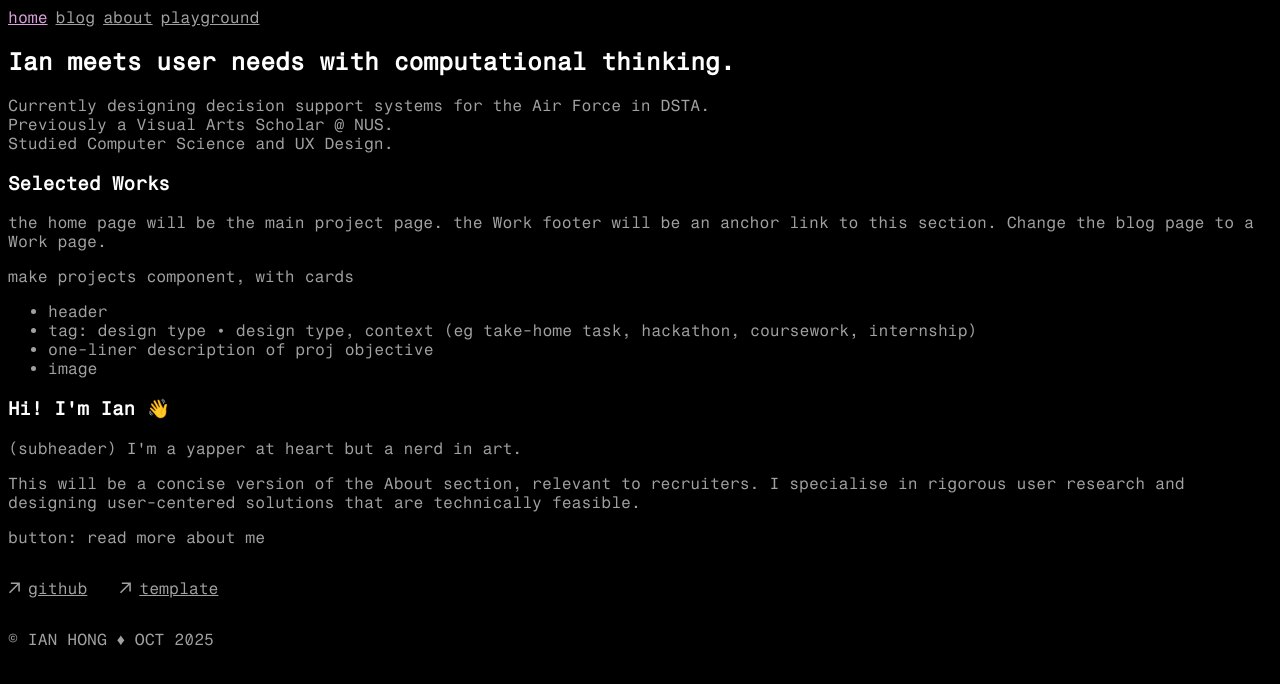
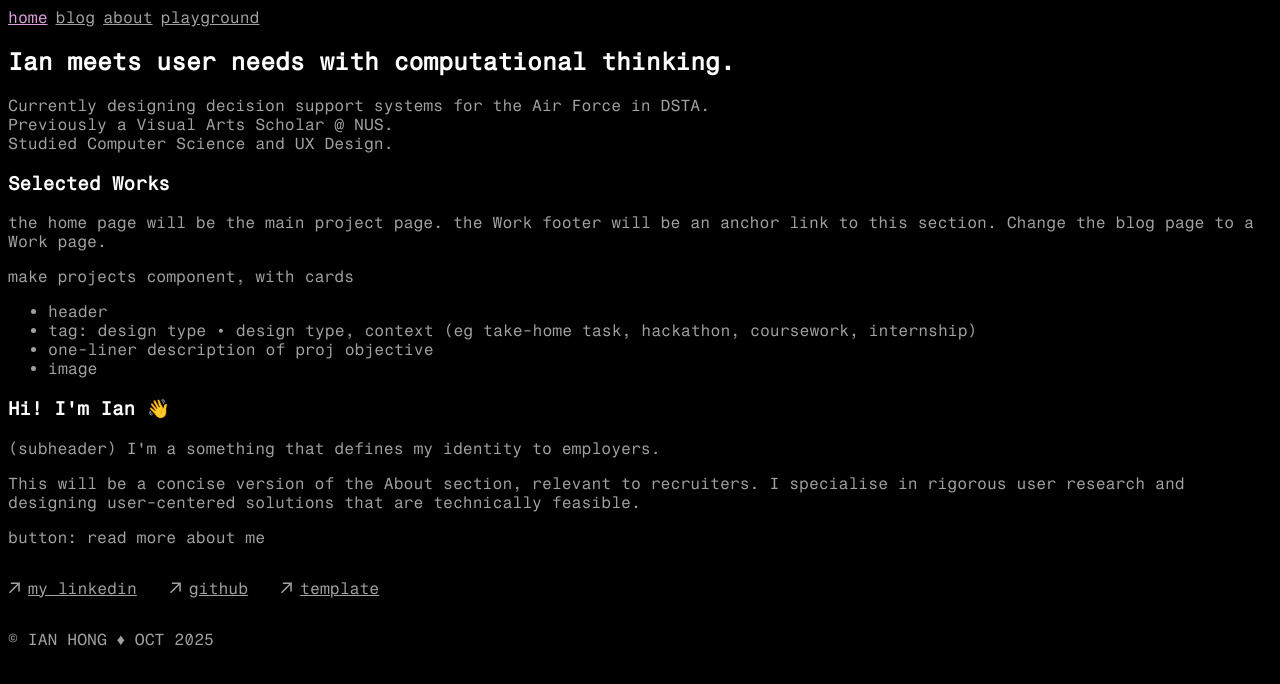
Before and after one commit to ianfromdover/ianfromdover, a Next.js app in the folder website/: page / in a window 1280 px wide. Shown: the top 684 px of the page. Built offline with nearby package versions, Linux system fonts and the light colour scheme.

Commit message:
feat(site): Add linkedin to footer

```diff
--- a/website/app/components/footer.tsx
+++ b/website/app/components/footer.tsx
@@ -20,6 +20,17 @@
   return (
     <footer className={styles.h}>
       <ul className={styles.list}>
+        <li>
+          <a
+            className={styles.anchorChild}
+            rel="noopener noreferrer"
+            target="_blank"
+            href="https://www.linkedin.com/in/hongyienian/"
+          >
+            <ArrowIcon />
+            <p>my linkedin</p>
+          </a>
+        </li>
         <li>
           <a
             className={styles.anchorChild}
--- a/website/app/page.tsx
+++ b/website/app/page.tsx
@@ -1,5 +1,4 @@
 // Main page of the application
-import { BlogPosts } from 'app/components/posts'
 // by default, in next.js, all components are server components and are stateless
 
 /*
@@ -43,7 +42,7 @@
         Hi! I'm Ian 👋
         </h3>
         <p>
-          (subheader) I'm a yapper at heart but a nerd in art.
+          (subheader) I'm a something that defines my identity to employers.
         </p>
         <p>
           This will be a concise version of the About section, relevant to recruiters. I specialise in rigorous user research and designing user-centered solutions that are technically feasible.
```
